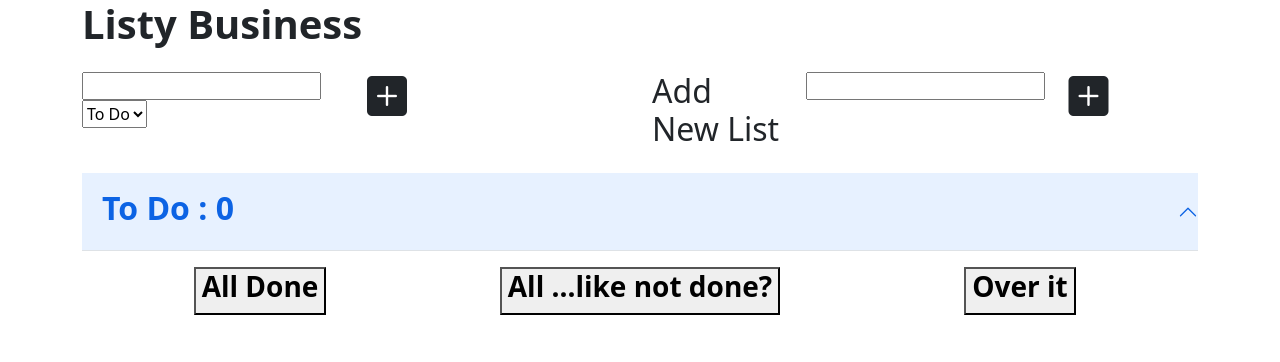
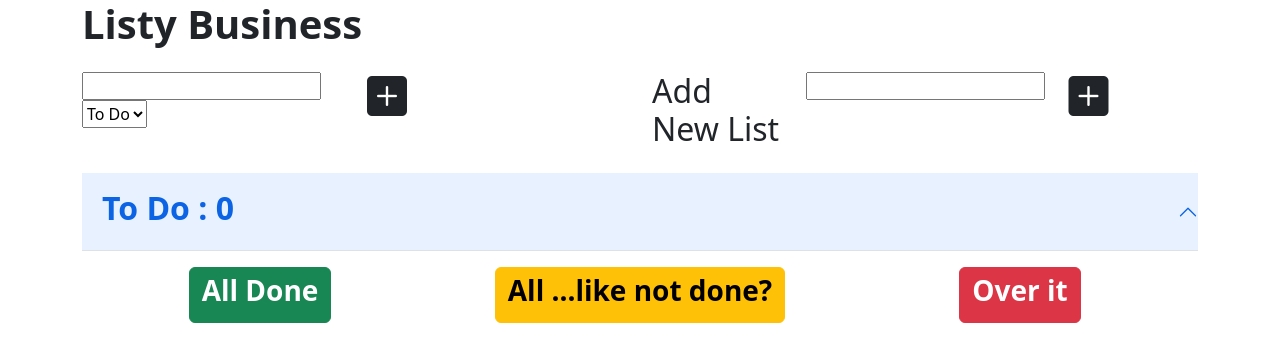
Before and after one commit to tkcthulhu/listy-business, a React (Create React App) app in the folder app/: page / in a window 1280 px wide. Shown: the top 362 px of the page. Built offline with nearby package versions, Linux system fonts and the light colour scheme.

Commit message:
good enough

```diff
--- a/app/src/CheckAll.jsx
+++ b/app/src/CheckAll.jsx
@@ -31,17 +31,17 @@ export function CheckAll(props) {
         <div className="container">
             <div className="row justify-content-center buttonRow">
                 <div className="col d-flex justify-content-center">
-                    <button  onClick={() => {allActive(list)}}>
+                    <button className="btn btn-success" onClick={() => {allActive(list)}}>
                         <h3><strong>All Done</strong></h3>
                     </button>
                 </div>
                 <div className="col d-flex justify-content-center">
-                    <button onClick={() => {allInactive(list)}}>
+                    <button className="btn btn-warning" onClick={() => {allInactive(list)}}>
                         <h3><strong>All ...like not done?</strong></h3>
                     </button>
                 </div>
                 <div className="col d-flex justify-content-center">
-                    <button onClick={() => {allGone()}}>
+                    <button className="btn btn-danger" onClick={() => {allGone()}}>
                         <h3><strong>Over it</strong></h3>
                     </button>
                 </div>
--- a/app/src/Lists.jsx
+++ b/app/src/Lists.jsx
@@ -156,8 +156,8 @@ export function SetList(props) {
             }
 
             userLists.push(
-                <div class="accordion-item" id={id}>
-                    <h2 class="accordion-header" id="headingOne">
+                <div className="accordion-item" id={id}>
+                    <h2 className="accordion-header" id="headingOne">
                         <button
                             className="accordion-button row-10 d-flex"
                             type="button"
--- a/app/src/UserInput.jsx
+++ b/app/src/UserInput.jsx
@@ -65,7 +65,7 @@ function UserInput(props) {
             <div className="col">
                 <h1>
                     <i
-                        className="bi bi-plus-square-fill"
+                        className="bi bi-plus-square-fill icon"
                         onClick={() => {addItem()}}
                         id={id}
                     />
```
